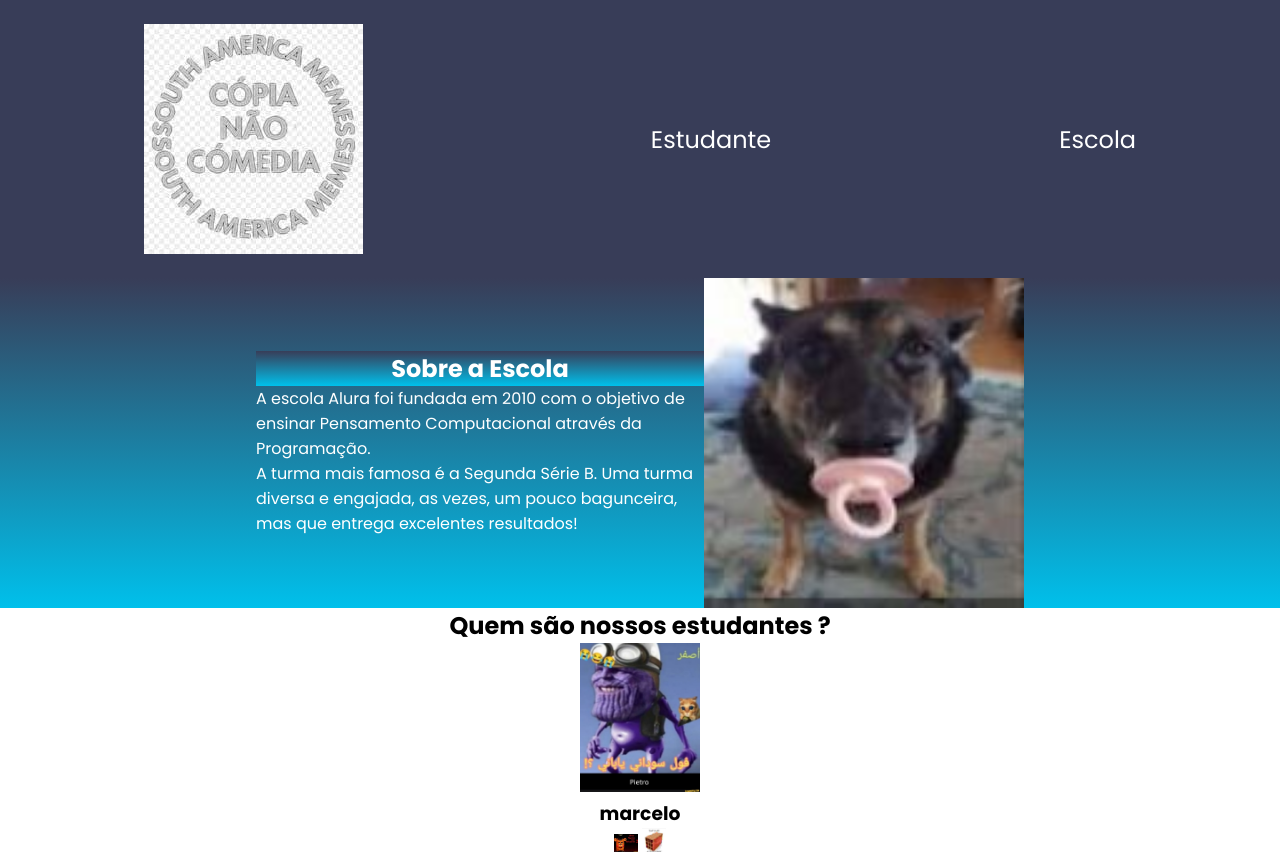
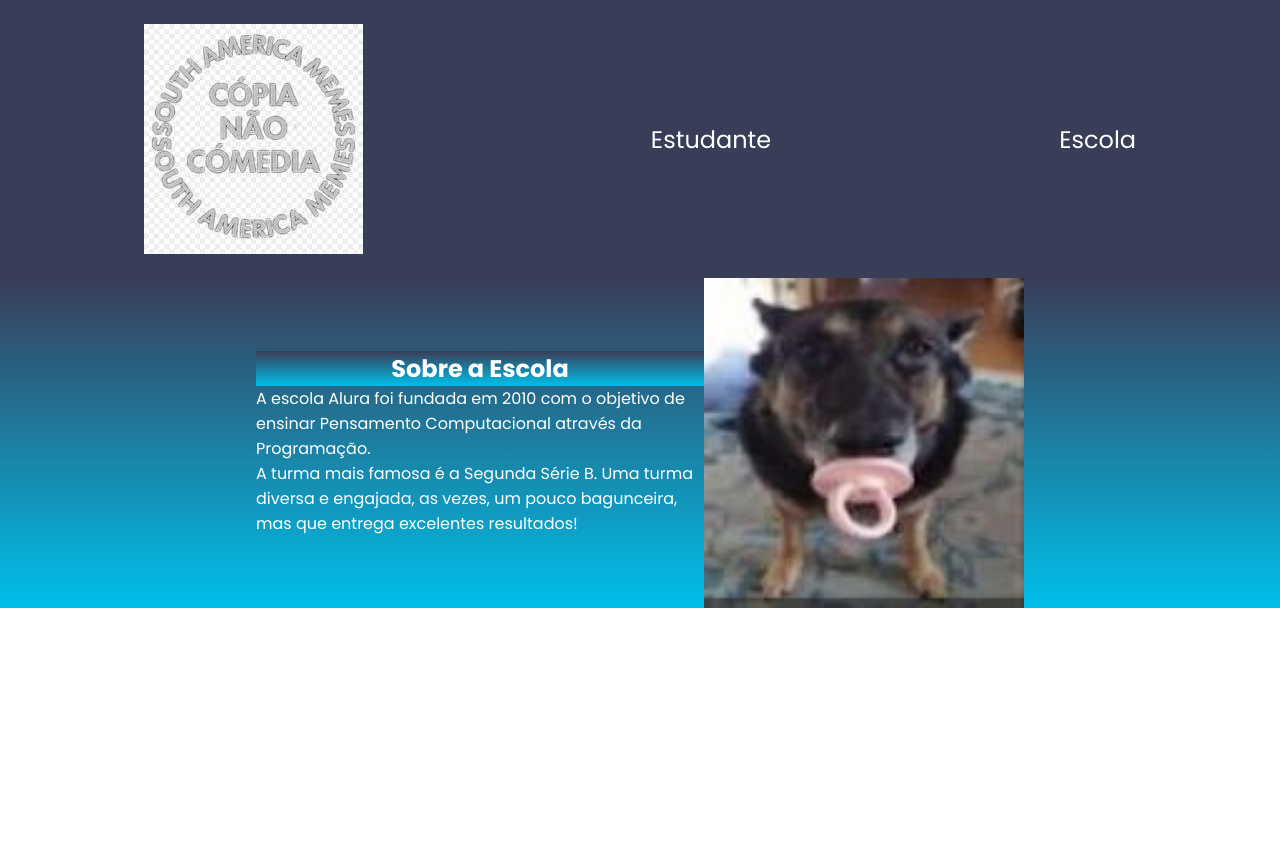
Before and after one commit to osvaldoooooo/aula-02, a plain HTML site: page index.html in a window 1280 px wide. After the commit the page ends 800 px from the top, so only its background shows below. Drawn offline with Linux system fonts and the light colour scheme.

Commit message:
edit77777

```diff
--- a/index.html
+++ b/index.html
@@ -26,18 +26,3 @@
           </div>
           <img class="escola-imagem" src="images (1).jpeg" alt="professora no quadro">
      </section>
-     <section class="estudante">
-          <h2 style="text-align: center;" class="estudante-titulo"> Quem são nossos estudantes ? </h2>
-          <div class="estudante-div">
-               <img class="estudante-imagem"  src="2c7c35e221af29df95889628c6f7e1d8db82e41957d0c26885522cf08ea22d63_1.jpg"fotos do marcelo">
-               <h3 class="estudante-nome">marcelo</h3>
-               <img class="estudante-icone" src="img636138a04cc497.30300056.jpg"
-               <img class="estudante-icone" src="images (1).jpeg""icone github">
-               <img class="estudante-icone" src="download (1).jpeg"icone instagram">
-               <meta charset="UTF-8">
-    <meta http-equiv="X-UA-Compatible" content="IE=edge">
-    <meta name="viewport" content="width=device-width, initial-scale=1.0">
-          </div>
-          </section>
-</body>
-</html>
```
